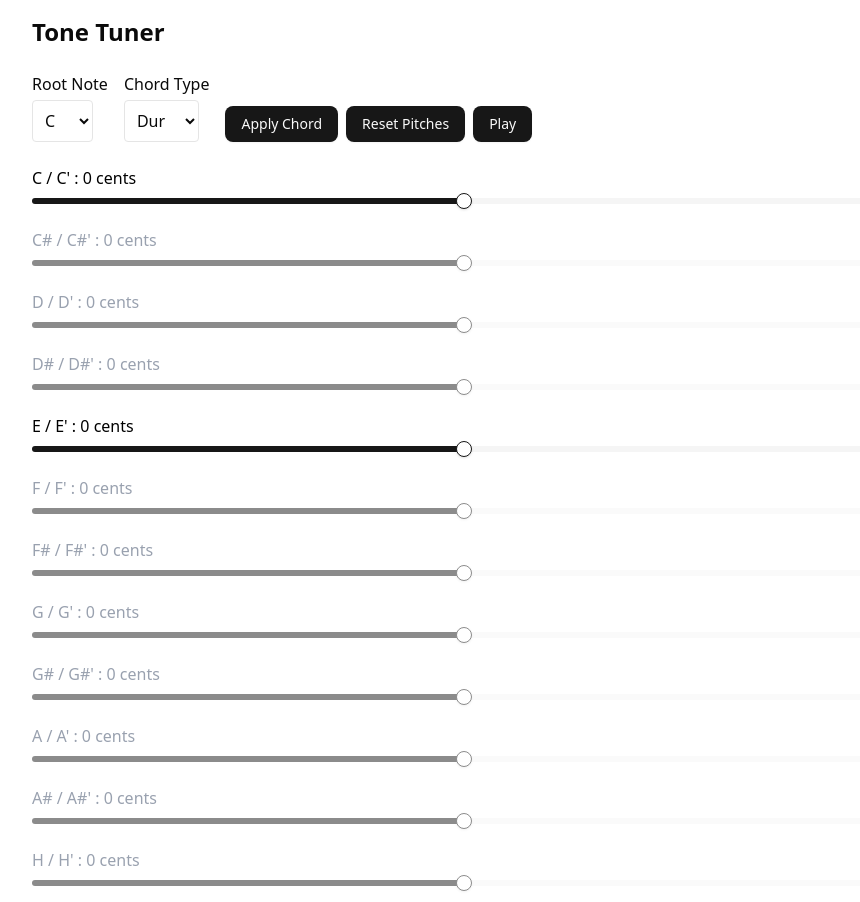
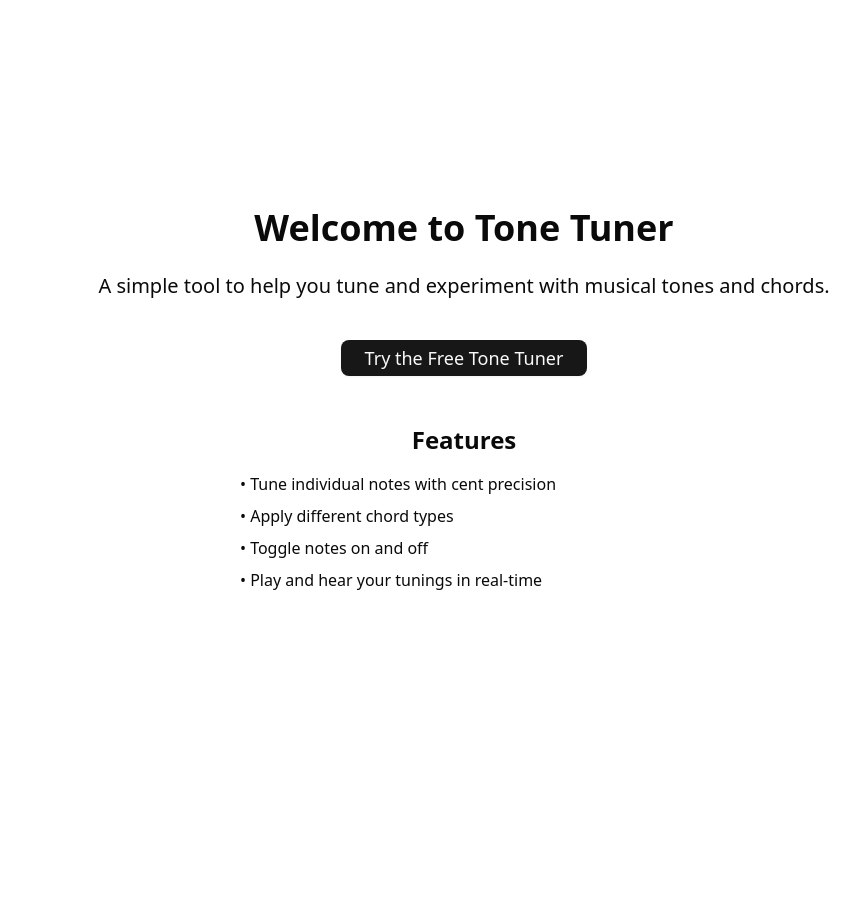
Before and after one commit to szabyg/clear-chord, a React (Vite) app: page / in a window 1280 px wide. Shown: the whole page, without its empty margins (176-1036 px from the left). After the commit the page ends 800 px from the top, so only its background shows below. Built offline with nearby package versions, Linux system fonts and the light colour scheme.

Commit message:
Create landing page

```diff
--- a/package.json
+++ b/package.json
@@ -19,6 +19,7 @@
     "lucide-react": "^0.509.0",
     "react": "^18.2.0",
     "react-dom": "^18.2.0",
+    "react-router-dom": "^6.22.3",
     "tailwind-merge": "^3.2.0",
     "tailwindcss": "^4.1.6"
   },
--- /dev/null
+++ b/src/LandingPage.tsx
@@ -0,0 +1,32 @@
+import React from "react";
+import { Link } from "react-router-dom";
+import { Button } from "@/components/ui/button";
+
+export default function LandingPage() {
+  return (
+    <div className="flex flex-col items-center justify-center min-h-screen p-4 text-center">
+      <div className="max-w-4xl space-y-6">
+        <h1 className="text-4xl font-bold">Welcome to Tone Tuner</h1>
+        <p className="text-xl">
+          A simple tool to help you tune and experiment with musical tones and chords.
+        </p>
+        <div className="py-4">
+          <Link to="/free-tone-tuner">
+            <Button className="text-lg px-6 py-3">
+              Try the Free Tone Tuner
+            </Button>
+          </Link>
+        </div>
+        <div className="mt-8">
+          <h2 className="text-2xl font-semibold mb-4">Features</h2>
+          <ul className="space-y-2 text-left max-w-md mx-auto">
+            <li>• Tune individual notes with cent precision</li>
+            <li>• Apply different chord types</li>
+            <li>• Toggle notes on and off</li>
+            <li>• Play and hear your tunings in real-time</li>
+          </ul>
+        </div>
+      </div>
+    </div>
+  );
+}
--- /dev/null
+++ b/src/NotFound.tsx
@@ -0,0 +1,23 @@
+import React from "react";
+import { Link } from "react-router-dom";
+import { Button } from "@/components/ui/button";
+
+export default function NotFound() {
+  return (
+    <div className="flex flex-col items-center justify-center min-h-screen p-4 text-center">
+      <div className="max-w-4xl space-y-6">
+        <h1 className="text-4xl font-bold">404 - Page Not Found</h1>
+        <p className="text-xl">
+          The page you are looking for does not exist.
+        </p>
+        <div className="py-4">
+          <Link to="/">
+            <Button className="text-lg px-6 py-3">
+              Back to Home
+            </Button>
+          </Link>
+        </div>
+      </div>
+    </div>
+  );
+}
--- a/src/TriadTuner.tsx
+++ b/src/TriadTuner.tsx
@@ -1,4 +1,5 @@
 import React, { useEffect, useState } from "react";
+import { Link } from "react-router-dom";
 import { Slider } from "@/components/ui/slider";
 import { Button } from "@/components/ui/button";
 import { useLocalStorageState } from "@/hooks/useLocalStorageState";
@@ -85,7 +86,12 @@ export default function TriadTuner() {
   return (
     <div className="flex justify-center w-full">
       <div className="w-full max-w-4xl p-4 space-y-6">
-        <h1 className="text-2xl font-bold">Tone Tuner</h1>
+        <div className="flex justify-between items-center">
+          <h1 className="text-2xl font-bold">Tone Tuner</h1>
+          <Link to="/" className="text-blue-600 hover:underline">
+            Back to Home
+          </Link>
+        </div>
 
         <div className="flex flex-col md:flex-row gap-4">
           <div>
--- a/src/main.tsx
+++ b/src/main.tsx
@@ -1,9 +1,18 @@
 import React from "react";
 import ReactDOM from "react-dom/client";
+import { BrowserRouter, Routes, Route } from "react-router-dom";
 import TriadTuner from "./TriadTuner";
+import LandingPage from "./LandingPage";
+import NotFound from "./NotFound";
 
 ReactDOM.createRoot(document.getElementById("root")!).render(
   <React.StrictMode>
-    <TriadTuner />
+    <BrowserRouter>
+      <Routes>
+        <Route path="/" element={<LandingPage />} />
+        <Route path="/free-tone-tuner" element={<TriadTuner />} />
+        <Route path="*" element={<NotFound />} />
+      </Routes>
+    </BrowserRouter>
   </React.StrictMode>
 );
```
Also changed, not shown: vercel.json (added), vite.config.mts, 2 other files (tests, documents, lock files or other folders).
